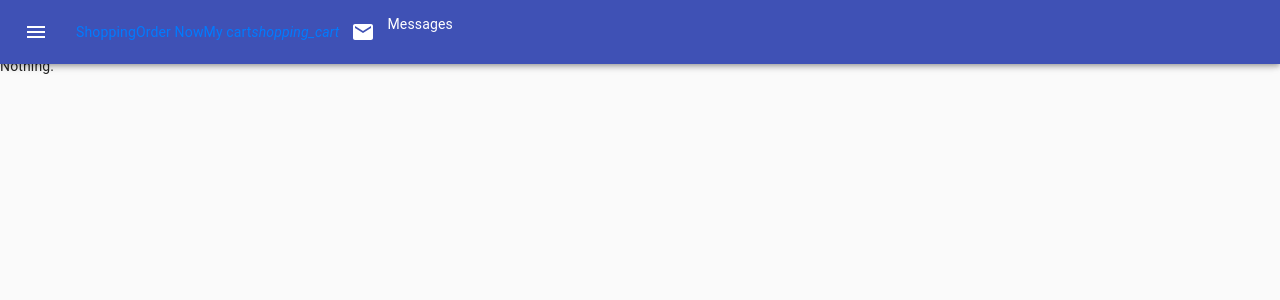
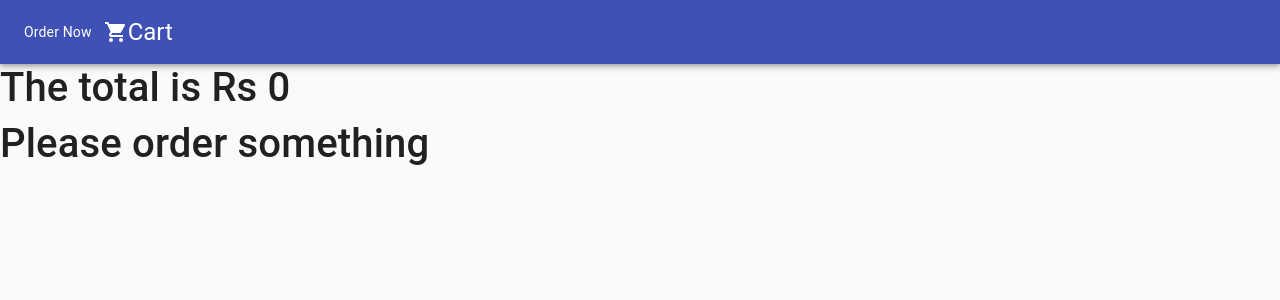
Before and after one commit to ashfaqhaq/redux-task, a React (Create React App) app: page /cart in a window 1280 px wide. Shown: the top 300 px of the page. Built offline with nearby package versions, Linux system fonts and the light colour scheme.

Commit message:
Build ready

```diff
--- a/src/components/Cart.js
+++ b/src/components/Cart.js
@@ -1,6 +1,5 @@
-import React, { Component ,Fragment } from 'react';
+import React from 'react';
 import { connect } from 'react-redux'
-import { Link } from 'react-router-dom'
 import { removeItem,addQuantity,subtractQuantity} from '../Actions/cartActions'
 import { makeStyles } from '@material-ui/core/styles';
 import Card from '@material-ui/core/Card';
@@ -12,11 +11,9 @@ import Button from '@material-ui/core/Button';
 import Typography from '@material-ui/core/Typography';
 import ExposurePlus1Icon from '@material-ui/icons/ExposurePlus1';
 import ExposureNeg1Icon from '@material-ui/icons/ExposureNeg1';
-import HighlightOffIcon from '@material-ui/icons/HighlightOff';
 import CssBaseline from '@material-ui/core/CssBaseline';
 import Grid from '@material-ui/core/Grid';
 
-import Container from '@material-ui/core/Container';
 
 const useStyles = makeStyles({
   root: {
@@ -62,7 +59,7 @@ const handleAddQuantity = (id)=>{
                               {item.title}
                             </Typography>
                             <Typography gutterBottom variant="h5" component="h2">
-                              {item.price}
+                             Rs {item.price}
                             </Typography>
                           </CardContent>
                         </CardActionArea>
@@ -76,7 +73,7 @@ const handleAddQuantity = (id)=>{
 
 
 
-                        <Button> Price: Rs {item.price} </Button>
+
                         <Button>  Quantity: {item.quantity}</Button>
 
                         </CardActions>
@@ -86,13 +83,13 @@ const handleAddQuantity = (id)=>{
             ):
 
              (
-                <p>Nothing.</p>
+               <h1> Please order something </h1>
              )
        return(
            <>
 
         <CssBaseline />
-        <h1> {props.total}</h1>
+        <h1> The total is Rs {props.total}</h1>
          <div style={{ padding: 20 }}>
          <Grid container spacing={1}>
         <Grid container item xs={12} spacing={5}>
--- a/src/components/Home.js
+++ b/src/components/Home.js
@@ -1,4 +1,4 @@
-import React, { Component } from 'react';
+import React, {  } from 'react';
 import { connect } from 'react-redux'
 import { addToCart } from '../Actions/cartActions'
 import { makeStyles } from '@material-ui/core/styles';
@@ -11,10 +11,10 @@ import Button from '@material-ui/core/Button';
 import Typography from '@material-ui/core/Typography';
 import ShoppingCartIcon from '@material-ui/icons/ShoppingCart';
 import RemoveShoppingCartIcon from '@material-ui/icons/RemoveShoppingCart';
-import MonetizationOnIcon from '@material-ui/icons/MonetizationOn';
 import FastfoodIcon from '@material-ui/icons/Fastfood';
 import LocalAtmIcon from '@material-ui/icons/LocalAtm';
-import Container from '@material-ui/core/Container';
+import CssBaseline from '@material-ui/core/CssBaseline';
+import Grid from '@material-ui/core/Grid';
 
 
 
@@ -87,9 +87,23 @@ const useStyles = makeStyles({
               );
         })
     return (
-        <div>
-            {cardItems}
+      <>
+
+      <CssBaseline />
+      <div style={{ margin: 40 }}>
+         <Grid container spacing={1}>
+        <Grid container item xs={12} spacing={5}>
+
+
+       {cardItems}
+
+  </Grid>
+  </Grid>
+
+
+
         </div>
+        </>
     )
 
   }
--- a/src/components/Navbar.js
+++ b/src/components/Navbar.js
@@ -5,16 +5,14 @@ import { connect } from 'react-redux'
 import { makeStyles } from '@material-ui/core/styles';
 import AppBar from '@material-ui/core/AppBar';
 import Toolbar from '@material-ui/core/Toolbar';
-import Typography from '@material-ui/core/Typography';
-import Button from '@material-ui/core/Button';
 import IconButton from '@material-ui/core/IconButton';
-import MenuIcon from '@material-ui/icons/Menu';
 import Badge from '@material-ui/core/Badge';
-import MailIcon from '@material-ui/icons/Mail';
+import ShoppingCartIcon from '@material-ui/icons/ShoppingCart';
 
 const useStyles = makeStyles((theme) => ({
     root: {
       flexGrow: 1,
+      justifyContent:'space-around',
     },
     menuButton: {
       marginRight: theme.spacing(2),
@@ -28,23 +26,23 @@ const useStyles = makeStyles((theme) => ({
     const classes = useStyles();
     return(
         <div className={classes.root}>
-      <AppBar position="fixed">
+      <AppBar position="static">
         <Toolbar>
-          <IconButton edge="start" className={classes.menuButton} color="inherit" aria-label="menu">
-            <MenuIcon />
-          </IconButton>
 
-          <Link to="/" className="brand-logo">Shopping</Link>
-          <Link to="/">Order Now</Link>
-                        <Link to="/cart">My cart</Link>
-                        <Link to="/cart"><i className="material-icons">shopping_cart</i></Link>
 
-          <IconButton aria-label="show 4 new mails" color="inherit">
+
+          <Link to="/" style={{color:'white'}}>Order Now</Link>
+
+
+          <Link to="/cart" style={{color:'white'}}>
+          <IconButton color="inherit" >
           <Badge badgeContent={props.items} color="secondary">
-            <MailIcon />
+          <ShoppingCartIcon />
           </Badge>
+         Cart
         </IconButton>
-        <p>Messages</p>
+        </Link>
+
 
         </Toolbar>
       </AppBar>
--- a/src/index.js
+++ b/src/index.js
@@ -5,7 +5,7 @@ import ReactDOM from 'react-dom'
 import App from './App';
 // import store from './store'
 import { Provider } from 'react-redux'
-import { BrowserRouter as Router } from 'react-router-dom';
+
 // import Details from './Details';
 // import Routes from './Routes';
 import cartReducer from './reducers/cartReducer';
```
